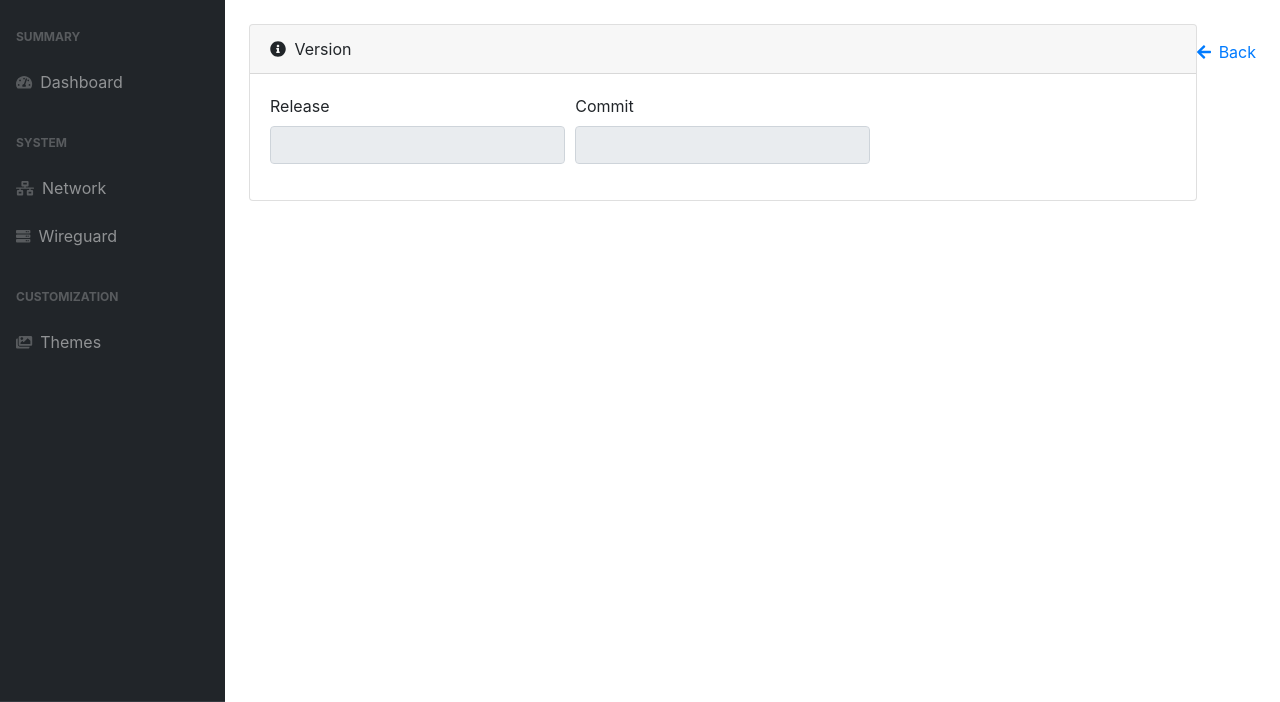
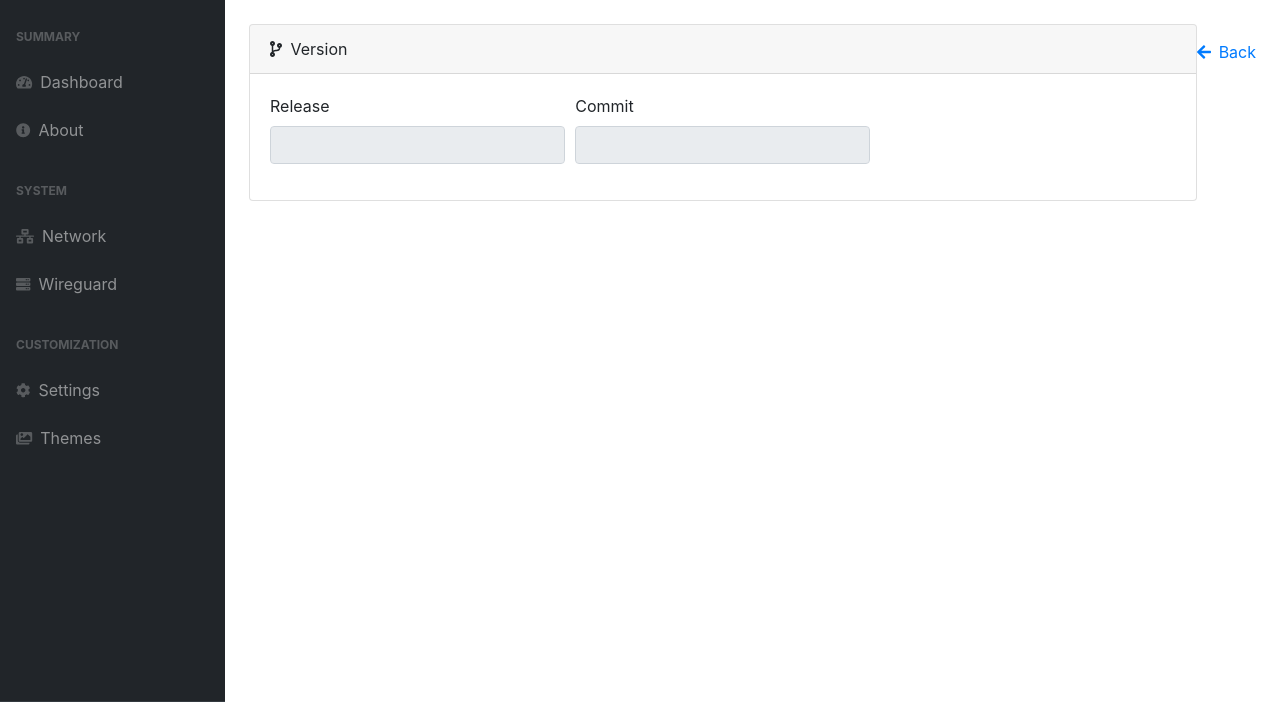
Before and after one commit to joseantmazonsb/linguard, a Python web app: template linguard/web/templates/web/about.html in a window 1280 px wide. Shown: the part 56-758 px from the top of the page. Run offline with Jinja, Linux system fonts and the light colour scheme; the template is opened without the code that fills it, so the values that code supplies are empty.

Commit message:
#16 Updated links for about and settings pages
+ Changed icon for version section

```diff
--- a/linguard/web/templates/web/about.html
+++ b/linguard/web/templates/web/about.html
@@ -39,7 +39,7 @@
             <form novalidate>
                 <div class="card mb-4">
                     <div class="card-header">
-                        <i class="fas fa-info-circle mr-1"></i>
+                        <i class="fas fa-code-branch mr-1"></i>
                         Version
                     </div>
                     <div class="card-body">
--- a/linguard/web/templates/web/side-nav.html
+++ b/linguard/web/templates/web/side-nav.html
@@ -6,6 +6,10 @@
                 <a class="nav-link" href="/">
                     <div class="sb-nav-link-icon"><i class="fas fa-tachometer-alt"></i></div>
                     Dashboard
+                </a>
+                <a class="nav-link" href="/about">
+                    <div class="sb-nav-link-icon"><i class="fas fa-info-circle"></i></div>
+                    About
                 </a>
                 <div class="sb-sidenav-menu-heading">System</div>
                 <a class="nav-link" href="/network">
@@ -17,6 +21,10 @@
                     Wireguard
                 </a>
                 <div class="sb-sidenav-menu-heading">Customization</div>
+                <a class="nav-link" href="/settings">
+                    <div class="sb-nav-link-icon"><i class="fas fa-cog"></i></div>
+                    Settings
+                </a>
                 <a class="nav-link" href="/themes">
                     <div class="sb-nav-link-icon"><i class="fas fa-images"></i></div>
                     Themes
--- a/linguard/web/templates/web/top-nav.html
+++ b/linguard/web/templates/web/top-nav.html
@@ -12,9 +12,7 @@
         <li class="nav-item dropdown">
             <a class="nav-link dropdown-toggle" id="userDropdown" href="#" role="button" data-toggle="dropdown" aria-haspopup="true" aria-expanded="false"><i class="fas fa-user fa-fw"></i></a>
             <div class="dropdown-menu dropdown-menu-right" aria-labelledby="userDropdown">
-                <a class="dropdown-item" href="/settings">Settings</a>
                 <a class="dropdown-item" href="/profile">Profile</a>
-                <a class="dropdown-item" href="/about">About</a>
                 <div class="dropdown-divider"></div>
                 <a class="dropdown-item" href="/logout">Logout</a>
             </div>
```
